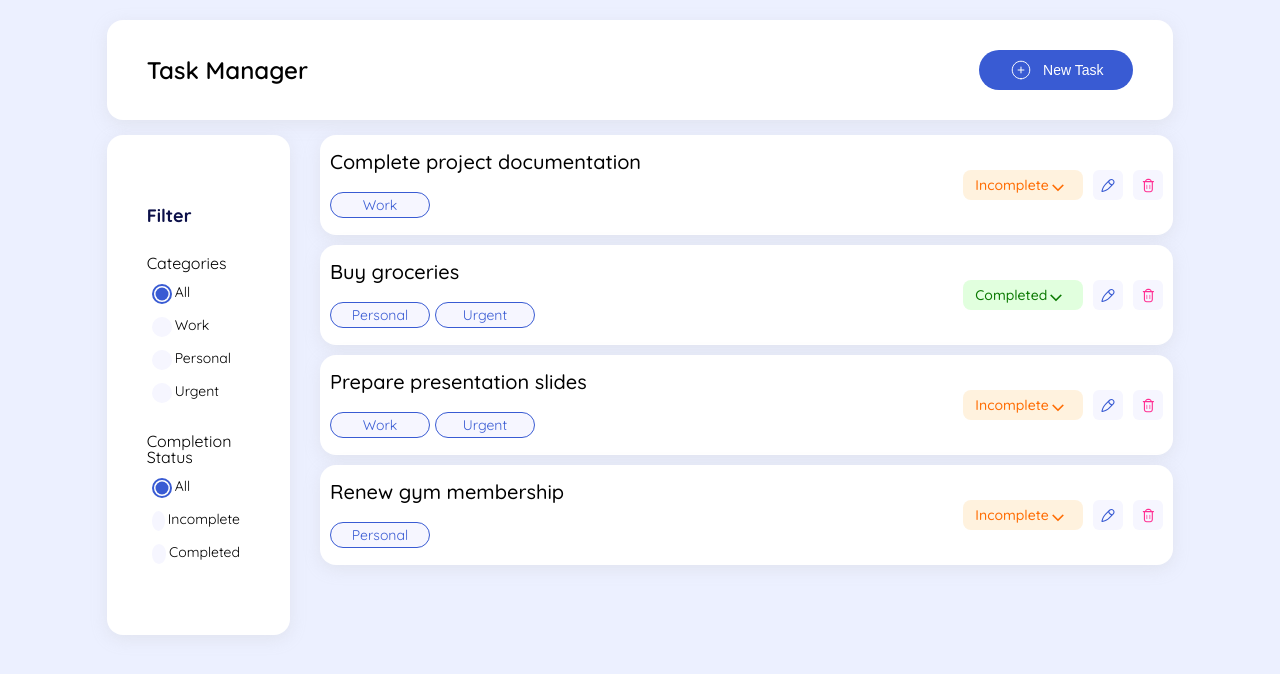
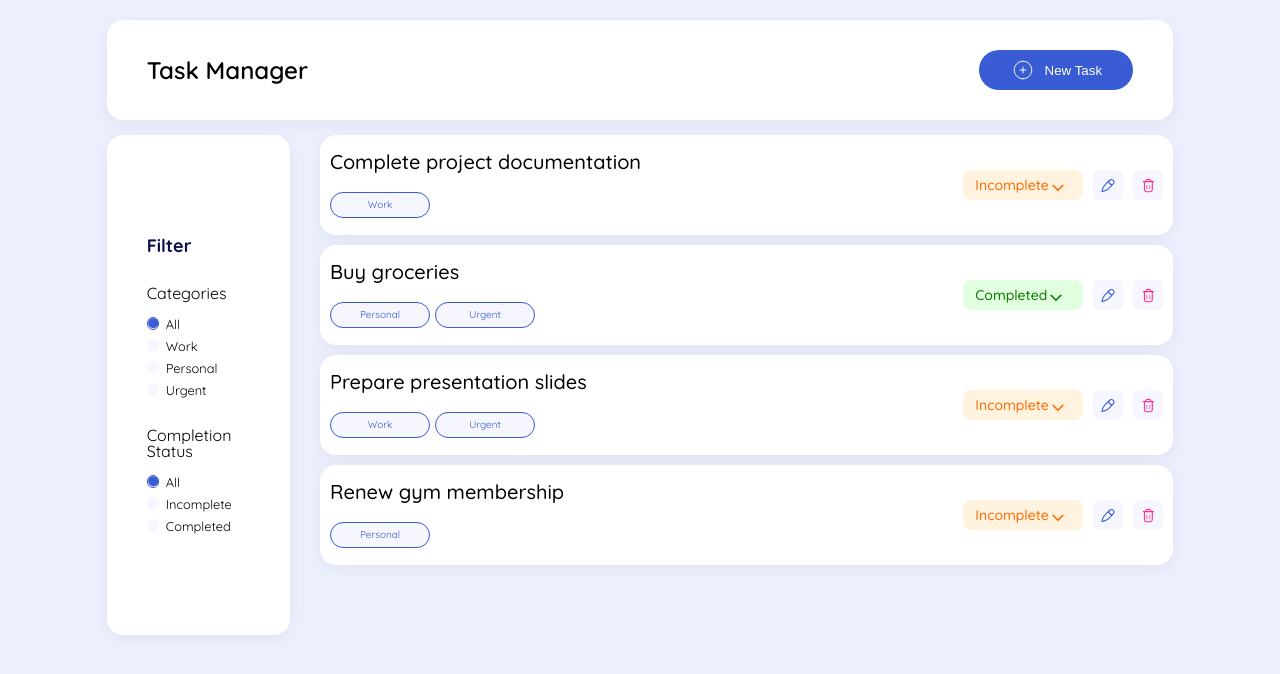
Before and after one commit to bayanghaben/task-manager, a React (Create React App) app: page / in a window 1280 px wide. Shown: the top 674 px of the page. Built offline with nearby package versions, Linux system fonts and the light colour scheme.

Commit message:
create RadioButtonWithLabel component, use it in filter unit, adjust filer spacing and style

```diff
--- a/src/components/sharedComponent/FilterUnit/FilterUnit.jsx
+++ b/src/components/sharedComponent/FilterUnit/FilterUnit.jsx
@@ -1,5 +1,6 @@
 import React, { useState } from "react";
 import styles from "./style.module.css"; // Import the styles
+import RadioButtonWithLabel from "../RadioButtonWithLabel/RadioButtonWithLabel";
 
 const FilterUnit = ({ title, filterOptions, onFilterChange, initialState }) => {
   const [currentSelection, setCurrentSelection] = useState(initialState);
@@ -15,30 +16,25 @@ const FilterUnit = ({ title, filterOptions, onFilterChange, initialState }) => {
   return (
     <div className={styles.filterContainer}>
       <h3>{title}</h3>
-      <label className={styles.label}>
-        <input
+      <div className={styles.labeledRadioButtonContainer}>
+        <RadioButtonWithLabel
           type="radio"
-          value={""}
           className={styles.input}
           checked={!currentSelection}
           onChange={handleAllChange}
+          label={"All"}
         />
-        <p> All</p>
-      </label>
 
-      {filterOptions.map((option) => (
-        <div key={option} className={styles.label}>
-          <input
-            style={{ fill: "red" }}
-            type="radio"
+        {filterOptions.map((option) => (
+          <RadioButtonWithLabel
             value={option}
             className={styles.input}
             checked={currentSelection === option}
             onChange={() => handleOptionChange(option)}
+            label={option}
           />
-          <p> {option}</p>
-        </div>
-      ))}
+        ))}
+      </div>
     </div>
   );
 };
--- a/src/components/sharedComponent/FilterUnit/style.module.css
+++ b/src/components/sharedComponent/FilterUnit/style.module.css
@@ -1,50 +1,14 @@
-/* For the radio input container */
-.label {
-  margin-right: 10px;
-  margin-top: 10px;
+.filterContainer {
   display: flex;
-  align-items: center; /* Ensure the label and radio button are aligned */
+  flex-direction: column;
+  gap: 1rem;
 }
-
-input[type="radio"] {
-  box-sizing: border-box;
-  appearance: none;
-  width: 20px;
-  height: 20px;
-  border: 2px solid #fff;
-  border-radius: 50%;
-  background-color: #f6f6ff;
-  transition: all 0.3s ease;
-  position: relative;
+.labeledRadioButtonContainer {
+  display: flex;
+  flex-direction: column;
+  gap: 0.5rem;
+  overflow-wrap: break-word;
+  text-overflow: unset;
+  white-space: normal;
+  word-break: break-word;
 }
-
-input[type="radio"]:checked {
-  background-color: #fff;
-  border-color: #395bd3;
-}
-
-input[type="radio"]:checked::after {
-  content: "";
-  position: absolute;
-  top: 51%;
-  left: 52%;
-  width: 13px;
-  height: 13px;
-  border-radius: 50%;
-  background-color: #395bd3;
-  transform: translate(-50%, -50%);
-}
-
-input[type="radio"]:not(:checked) {
-  background-color: #f6f6ff;
-  border-color: #f6f6ff;
-}
-
-input[type="radio"]:hover {
-  border-color: #395bd3;
-}
-
-p {
-  margin: 0;
-  font-size: 14px;
-}
--- /dev/null
+++ b/src/components/sharedComponent/RadioButtonWithLabel/RadioButtonWithLabel.jsx
@@ -0,0 +1,20 @@
+import React from "react";
+import styles from "./style.module.css";
+
+const RadioButtonWithLabel = ({ name, label, value, checked, onChange }) => {
+  return (
+    <div key={label} className={styles.formControl}>
+      <input
+        type="radio"
+        value={value}
+        className={styles.input}
+        checked={checked}
+        onChange={onChange}
+        name={name}
+      />
+      <p> {label}</p>
+    </div>
+  );
+};
+
+export default RadioButtonWithLabel;
--- /dev/null
+++ b/src/components/sharedComponent/RadioButtonWithLabel/style.module.css
@@ -0,0 +1,44 @@
+.formControl {
+  font-size: 0.8rem;
+  line-height: 1.1;
+  display: grid;
+  grid-template-columns: 1em auto;
+  gap: 0.5em;
+}
+
+input[type="radio"] {
+  -webkit-appearance: none;
+  appearance: none;
+  margin: 0;
+  background-color: #fff;
+  font: inherit;
+  width: 0.8rem;
+  height: 0.8rem;
+  border: 1px solid #fff;
+  border-radius: 50%;
+  display: grid;
+  place-content: center;
+  position: relative;
+}
+
+input[type="radio"]:checked::before {
+  content: "";
+  width: 0.6rem;
+  height: 0.6rem;
+  border-radius: 50%;
+  background-color: #395bd3;
+  position: absolute;
+  top: 50%;
+  left: 50%;
+  transform: translate(-50%, -50%) scale(1);
+  transition: transform 120ms ease-in-out;
+}
+
+input[type="radio"]:checked {
+  border-color: #395bd3;
+}
+
+input[type="radio"]:not(:checked) {
+  background-color: #f6f6ff;
+  border-color: #f6f6ff;
+}
```
